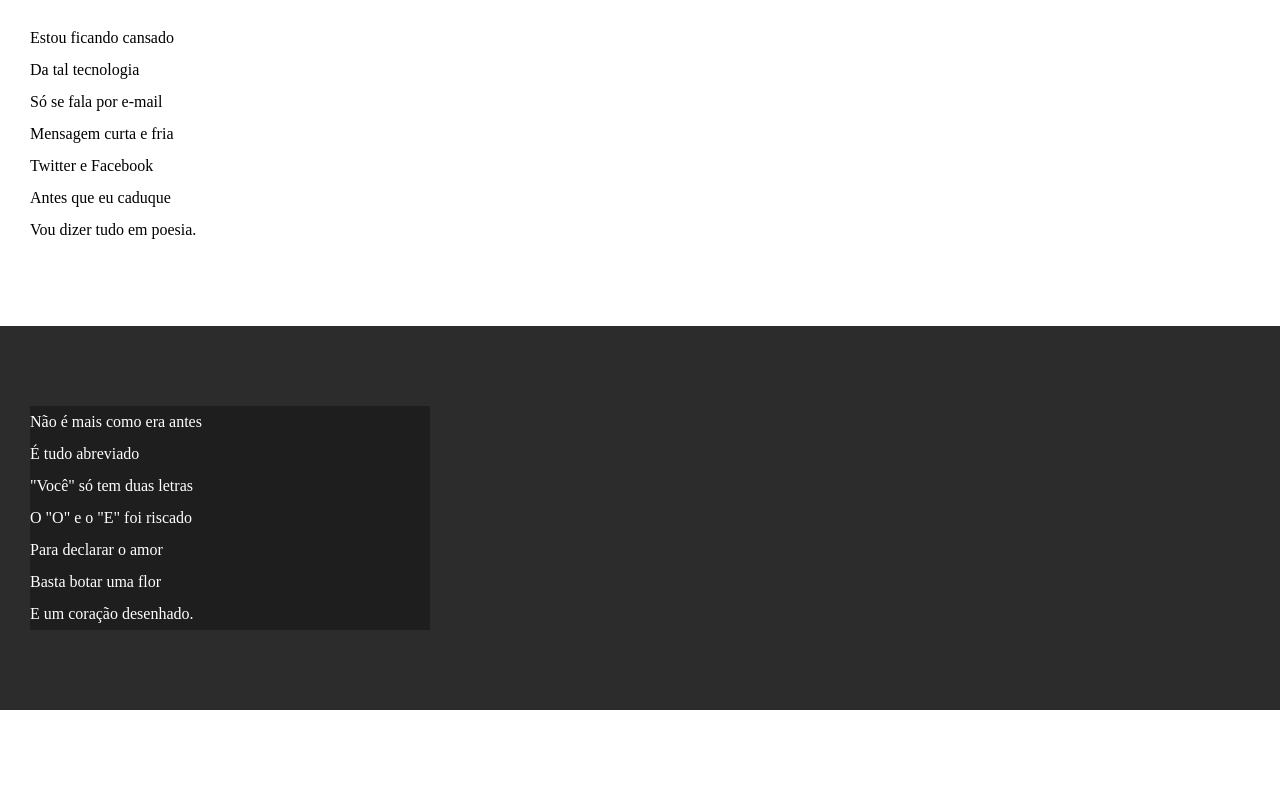
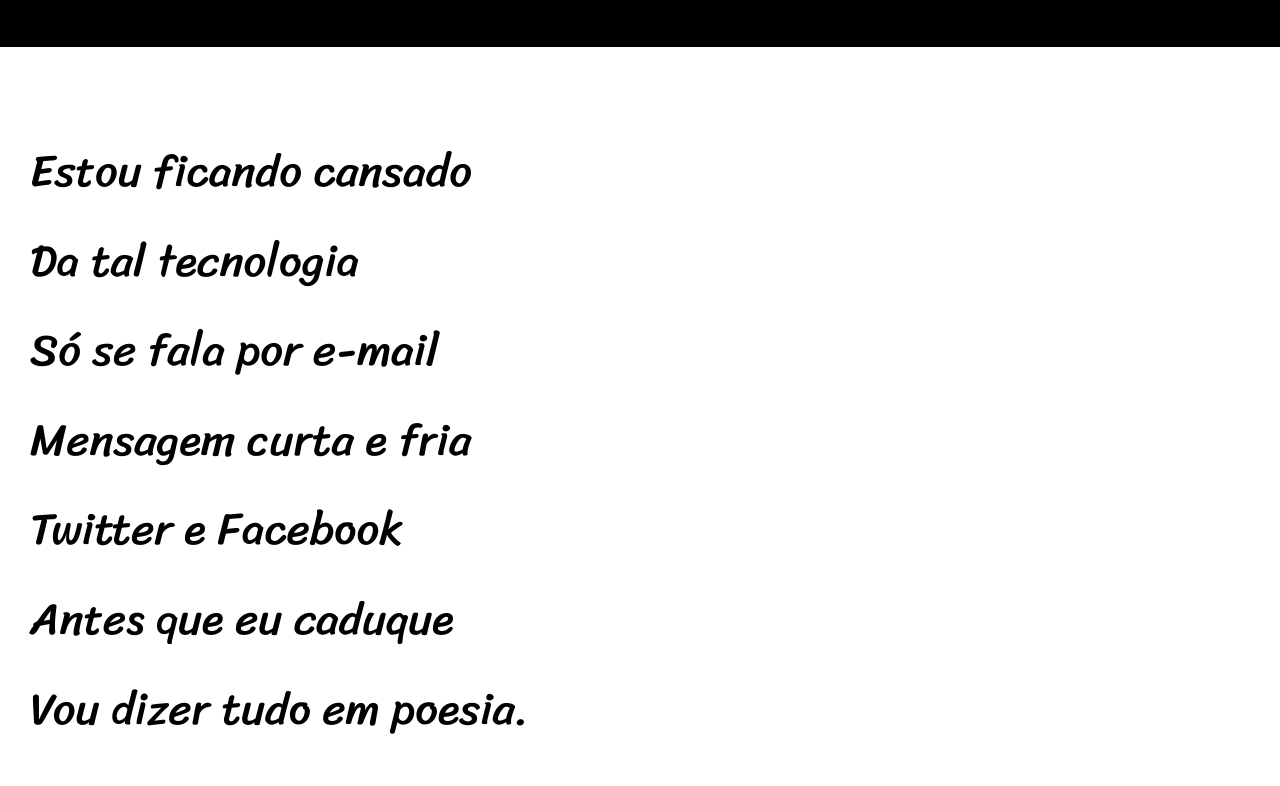
Before and after one commit to Dorival-J/projetoCordel, a plain HTML site: page index.html in a window 1280 px wide. Shown: the part 213-999 px from the top of the page. Drawn offline with Linux system fonts and the light colour scheme.

Commit message:
projeto cordel

```diff
--- a/style/style.css
+++ b/style/style.css
@@ -1,4 +1,14 @@
 @charset "UTF-8";
+
+@import url('https://fonts.googleapis.com/css2?family=Passion+One:wght@400;700;900&display=swap');
+
+@import url('https://fonts.googleapis.com/css2?family=Sriracha&display=swap');
+
+:root {
+    --font1: Verdana, Tahoma, sans-serif;
+    --font2: 'Passion One', cursiva;
+    --font3: 'Sriracha', cursiva;
+}
 
 * {
     margin: 0px;
@@ -8,6 +18,7 @@
 html, body {
     min-height: 100vh;
     background-color: darkgray;
+    font-family: var(--font1);
 }
 
 header {
@@ -19,6 +30,8 @@ header {
 header > h1 {
     padding-top: 50px;
     font-variant: small-caps;
+    font-family: var(--font2);
+    font-size: 10vw;
 }
 
 header > p {
@@ -40,6 +53,8 @@ section {
     padding-bottom: 10vh;
     line-height: 2em;
     padding-left: 30px;
+    font-family: var(--font3);
+    font-size: 3.5vw;
 }
 
 section.normal {
@@ -53,7 +68,8 @@ section.imagem {
 }
 
 section.imagem > p {
-    width: 400px;
+    display: inline-block;
+    padding: 5px;
     background-color: rgba(0, 0, 0, 0.322);
 }
 
```
